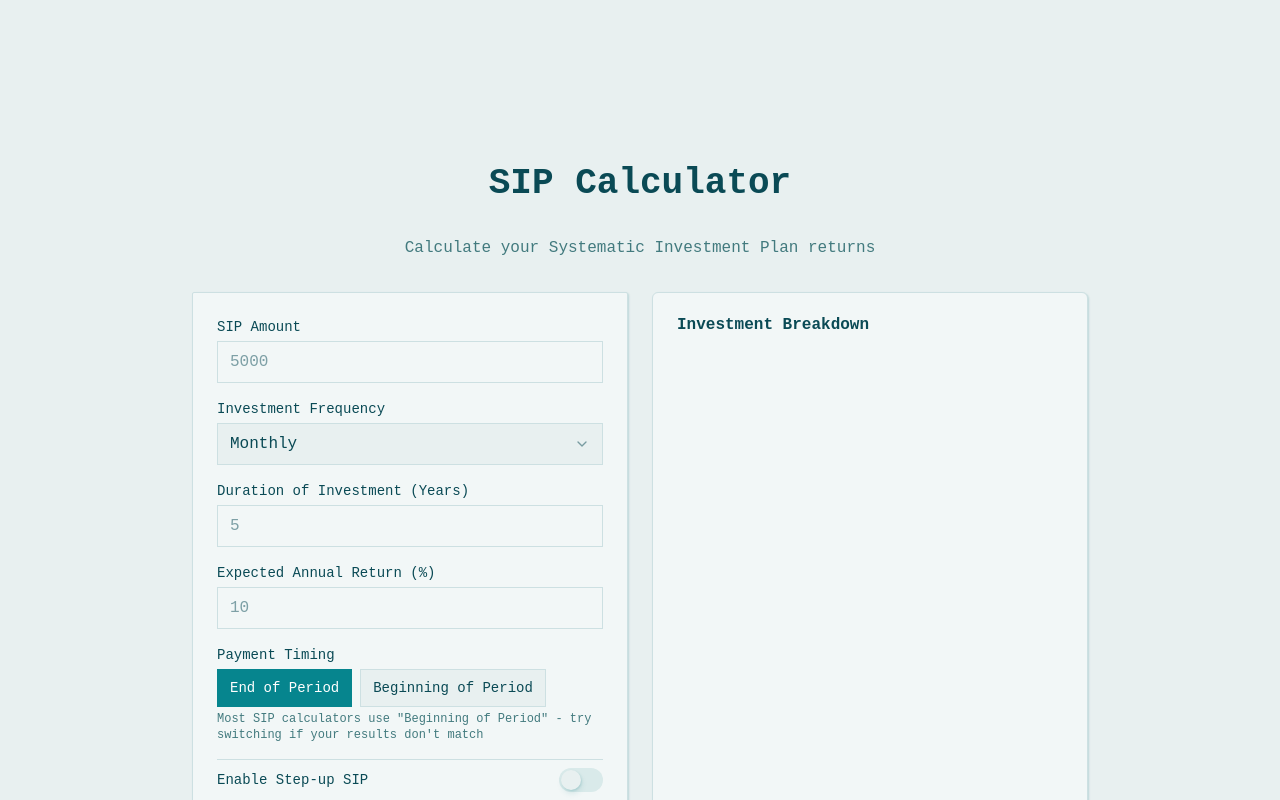
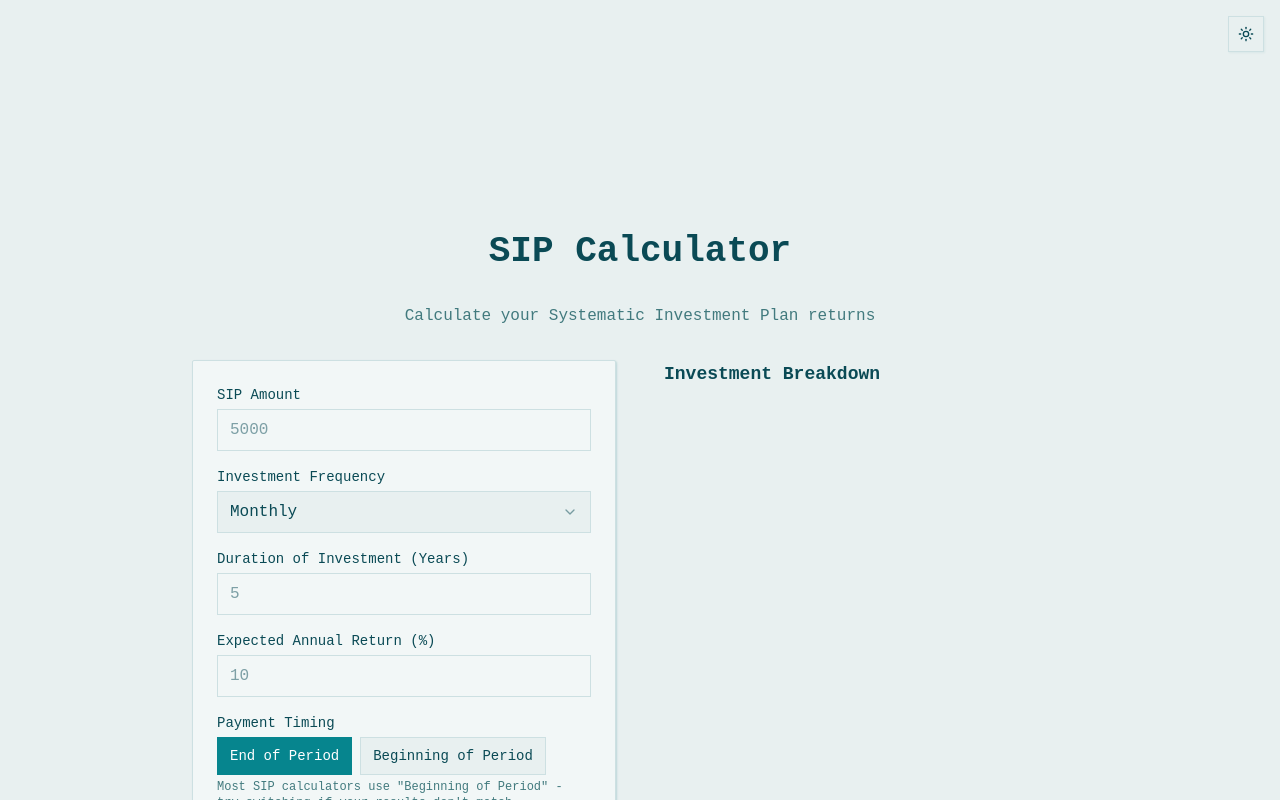
Before and after one commit to zytact/finance, a Next.js app: page /sip in a window 1280 px wide. Shown: the top 800 px of the page. Built offline with nearby package versions, Linux system fonts and the light colour scheme.

Commit message:
use shadcn switch and adjust pie chart

```diff
--- a/src/app/cagr/page.tsx
+++ b/src/app/cagr/page.tsx
@@ -2,7 +2,7 @@
 
 import { useEffect, useMemo, useState } from "react";
 import { Pie, PieChart } from "recharts";
-import { Card, CardContent, CardHeader, CardTitle } from "@/components/ui/card";
+
 import {
   type ChartConfig,
   ChartContainer,
@@ -69,7 +69,7 @@
           Calculate your Compound Annual Growth Rate
         </p>
 
-        <div className="w-full max-w-4xl grid gap-6 md:grid-cols-2">
+        <div className="w-full max-w-4xl grid gap-12 md:grid-cols-2">
           <div className="w-full p-6 border rounded-lg shadow-sm bg-card">
             <div className="space-y-4">
               <div>
@@ -143,11 +143,11 @@
             </div>
           </div>
 
-          <Card className="w-full">
-            <CardHeader className="items-center pb-0">
-              <CardTitle>Portfolio Breakdown</CardTitle>
-            </CardHeader>
-            <CardContent className="flex-1 pb-6">
+          <div className="w-full">
+            <div className="items-center pb-0">
+              <h3 className="text-lg font-semibold">Portfolio Breakdown</h3>
+            </div>
+            <div className="flex-1 pb-6">
               <ChartContainer
                 config={chartConfig}
                 className="mx-auto aspect-square max-h-[280px]"
@@ -192,8 +192,8 @@
                   ))}
                 </div>
               )}
-            </CardContent>
-          </Card>
+            </div>
+          </div>
         </div>
       </main>
     </div>
--- a/src/app/layout.tsx
+++ b/src/app/layout.tsx
@@ -2,6 +2,7 @@
 import { Geist, Geist_Mono } from "next/font/google";
 import "./globals.css";
 import { ThemeProvider } from "@/components/theme-provider";
+import { ThemeToggle } from "@/components/theme-toggle";
 
 const geistSans = Geist({
   variable: "--font-geist-sans",
@@ -34,6 +35,9 @@
           enableSystem
           disableTransitionOnChange
         >
+          <header className="flex justify-end p-4">
+            <ThemeToggle />
+          </header>
           {children}
         </ThemeProvider>
       </body>
--- a/src/app/lumpsum/page.tsx
+++ b/src/app/lumpsum/page.tsx
@@ -2,7 +2,7 @@
 
 import { useEffect, useMemo, useState } from "react";
 import { Pie, PieChart } from "recharts";
-import { Card, CardContent, CardHeader, CardTitle } from "@/components/ui/card";
+
 import {
   type ChartConfig,
   ChartContainer,
@@ -69,7 +69,7 @@
           Calculate your lumpsum investment returns
         </p>
 
-        <div className="w-full max-w-4xl grid gap-6 md:grid-cols-2">
+        <div className="w-full max-w-4xl grid gap-12 md:grid-cols-2">
           <div className="w-full p-6 border rounded-lg shadow-sm bg-card">
             <div className="space-y-4">
               <div>
@@ -143,11 +143,11 @@
             </div>
           </div>
 
-          <Card className="w-full">
-            <CardHeader className="items-center pb-0">
-              <CardTitle>Investment Breakdown</CardTitle>
-            </CardHeader>
-            <CardContent className="flex-1 pb-6">
+          <div className="w-full">
+            <div className="items-center pb-0">
+              <h3 className="text-lg font-semibold">Investment Breakdown</h3>
+            </div>
+            <div className="flex-1 pb-6">
               <ChartContainer
                 config={chartConfig}
                 className="mx-auto aspect-square max-h-[280px]"
@@ -192,8 +192,8 @@
                   ))}
                 </div>
               )}
-            </CardContent>
-          </Card>
+            </div>
+          </div>
         </div>
       </main>
     </div>
--- a/src/app/page.tsx
+++ b/src/app/page.tsx
@@ -1,13 +1,9 @@
 import Link from "next/link";
-import { ThemeToggle } from "@/components/theme-toggle";
 import { Button } from "@/components/ui/button";
 
 export default function Home() {
   return (
     <div className="font-sans relative min-h-screen">
-      <div className="absolute top-4 right-4 z-10">
-        <ThemeToggle />
-      </div>
       <div className="absolute inset-0 flex flex-col items-center justify-center p-8 pb-20 gap-16 sm:p-20">
         <main className="flex flex-col gap-[32px] items-center">
           <div className="flex flex-row gap-4 items-center">
--- a/src/app/sip/page.tsx
+++ b/src/app/sip/page.tsx
@@ -4,7 +4,6 @@
 import { useEffect, useMemo, useState } from "react";
 import { Pie, PieChart } from "recharts";
 
-import { Card, CardContent, CardHeader, CardTitle } from "@/components/ui/card";
 import {
   type ChartConfig,
   ChartContainer,
@@ -207,7 +206,7 @@
           Calculate your Systematic Investment Plan returns
         </p>
 
-        <div className="w-full max-w-4xl grid gap-6 md:grid-cols-2">
+        <div className="w-full max-w-4xl grid gap-12 md:grid-cols-2">
           <div className="w-full p-6 border rounded-lg shadow-sm bg-card">
             <div className="space-y-4">
               <div>
@@ -439,11 +438,11 @@
             </div>
           </div>
 
-          <Card className="w-full">
-            <CardHeader className="items-center pb-0">
-              <CardTitle>Investment Breakdown</CardTitle>
-            </CardHeader>
-            <CardContent className="flex-1 pb-6">
+          <div className="w-full">
+            <div className="items-center pb-0">
+              <h3 className="text-lg font-semibold">Investment Breakdown</h3>
+            </div>
+            <div className="flex-1 pb-6">
               <ChartContainer
                 config={chartConfig}
                 className="mx-auto aspect-square max-h-[280px]"
@@ -488,8 +487,8 @@
                   ))}
                 </div>
               )}
-            </CardContent>
-          </Card>
+            </div>
+          </div>
         </div>
       </main>
     </div>
--- a/src/components/ui/switch.tsx
+++ b/src/components/ui/switch.tsx
@@ -1,29 +1,31 @@
 "use client";
 
-import * as SwitchPrimitives from "@radix-ui/react-switch";
-import * as React from "react";
+import * as SwitchPrimitive from "@radix-ui/react-switch";
+import type * as React from "react";
 
 import { cn } from "@/lib/utils";
 
-const Switch = React.forwardRef<
-  React.ComponentRef<typeof SwitchPrimitives.Root>,
-  React.ComponentPropsWithoutRef<typeof SwitchPrimitives.Root>
->(({ className, ...props }, ref) => (
-  <SwitchPrimitives.Root
+function Switch({
+  className,
+  ...props
+}: React.ComponentProps<typeof SwitchPrimitive.Root>) {
+  return (
+    <SwitchPrimitive.Root
+      data-slot="switch"
       className={cn(
-      "peer inline-flex h-6 w-11 shrink-0 cursor-pointer items-center rounded-full border-2 border-transparent transition-colors focus-visible:outline-none focus-visible:ring-2 focus-visible:ring-ring focus-visible:ring-offset-2 focus-visible:ring-offset-background disabled:cursor-not-allowed disabled:opacity-50 data-[state=checked]:bg-primary data-[state=unchecked]:bg-input",
+        "peer data-[state=checked]:bg-primary data-[state=unchecked]:bg-input focus-visible:border-ring focus-visible:ring-ring/50 dark:data-[state=unchecked]:bg-input/80 inline-flex h-[1.15rem] w-8 shrink-0 items-center rounded-full border border-transparent shadow-xs transition-all outline-none focus-visible:ring-[3px] disabled:cursor-not-allowed disabled:opacity-50",
         className,
       )}
       {...props}
-    ref={ref}
     >
-    <SwitchPrimitives.Thumb
+      <SwitchPrimitive.Thumb
+        data-slot="switch-thumb"
         className={cn(
-        "pointer-events-none block h-5 w-5 rounded-full bg-background shadow-lg ring-0 transition-transform data-[state=checked]:translate-x-5 data-[state=unchecked]:translate-x-0",
+          "bg-background dark:data-[state=unchecked]:bg-foreground dark:data-[state=checked]:bg-primary-foreground pointer-events-none block size-4 rounded-full ring-0 transition-transform data-[state=checked]:translate-x-[calc(100%-2px)] data-[state=unchecked]:translate-x-0",
         )}
       />
-  </SwitchPrimitives.Root>
-));
-Switch.displayName = SwitchPrimitives.Root.displayName;
+    </SwitchPrimitive.Root>
+  );
+}
 
 export { Switch };
```
Lines whose indentation alone changed are shown as unchanged.
